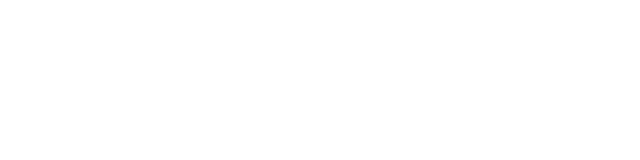
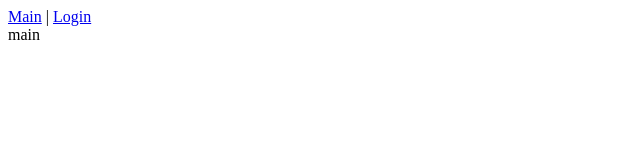
Before and after one commit to redsky0212/vuecli3_trello, a Vue app in the folder cli3_trello/: page /main in a window 1280 px wide. Shown: the top 160 px of the page, without its empty margins (0-640 px from the left). Built offline with nearby package versions, Linux system fonts and the light colour scheme.

Commit message:
소스추가

```diff
--- a/cli3_trello/src/App.vue
+++ b/cli3_trello/src/App.vue
@@ -1,5 +1,7 @@
 <template>
   <div id="app">
+    <router-link to="/main">Main</router-link> |
+    <router-link to="/Login">Login</router-link>
     <router-view></router-view>
   </div>
 </template>
--- a/cli3_trello/src/routes/index.js
+++ b/cli3_trello/src/routes/index.js
@@ -1,23 +1,21 @@
 import Vue from 'vue';
 import VueRouter from 'vue-router';
 
+import Main from '../views/MainView.vue';
+import Login from '../views/LoginView.vue';
+import NotFound from '../views/NotFoundView.vue';
 
 Vue.use(VueRouter);
 
-const Main = { template: '<div>main page</div>' };
-const Login = {template:'<div>Login page</div>'};
 
 
 const router = new VueRouter({
     mode: 'history',
     routes: [
-        { path: '/', name:'main',  component:Main},
-        { path:'/login', name:'login', component:Login}
-        // { path: '/news', name: 'news', component: NewsView },
-        // { path: '/ask', name: 'ask', component: AskView },
-        // { path: '/jobs', name: 'jobs', component: JobsView },
-        // { path: '/user/:id', component: UserView },
-        // { path: '/item/:id', component: ItemView }
+        { path: '/', redirect: '/main' },
+        { path:'/main', name:'main',  component:Main},
+        { path: '/login', name: 'main', component: Login },
+        { path:'*', component: NotFound }
     ]
 })
 
--- /dev/null
+++ b/cli3_trello/src/views/LoginView.vue
@@ -0,0 +1,13 @@
+<template>
+    <div>Login</div>
+</template>
+
+<script>
+export default {
+
+}
+</script>
+
+<style>
+
+</style>
--- /dev/null
+++ b/cli3_trello/src/views/MainView.vue
@@ -0,0 +1,13 @@
+<template>
+    <div>main</div>
+</template>
+
+<script>
+export default {
+
+}
+</script>
+
+<style>
+
+</style>
--- /dev/null
+++ b/cli3_trello/src/views/NotFoundView.vue
@@ -0,0 +1,13 @@
+<template>
+    <div>Page Not found !!</div>
+</template>
+
+<script>
+export default {
+
+}
+</script>
+
+<style>
+
+</style>
```
